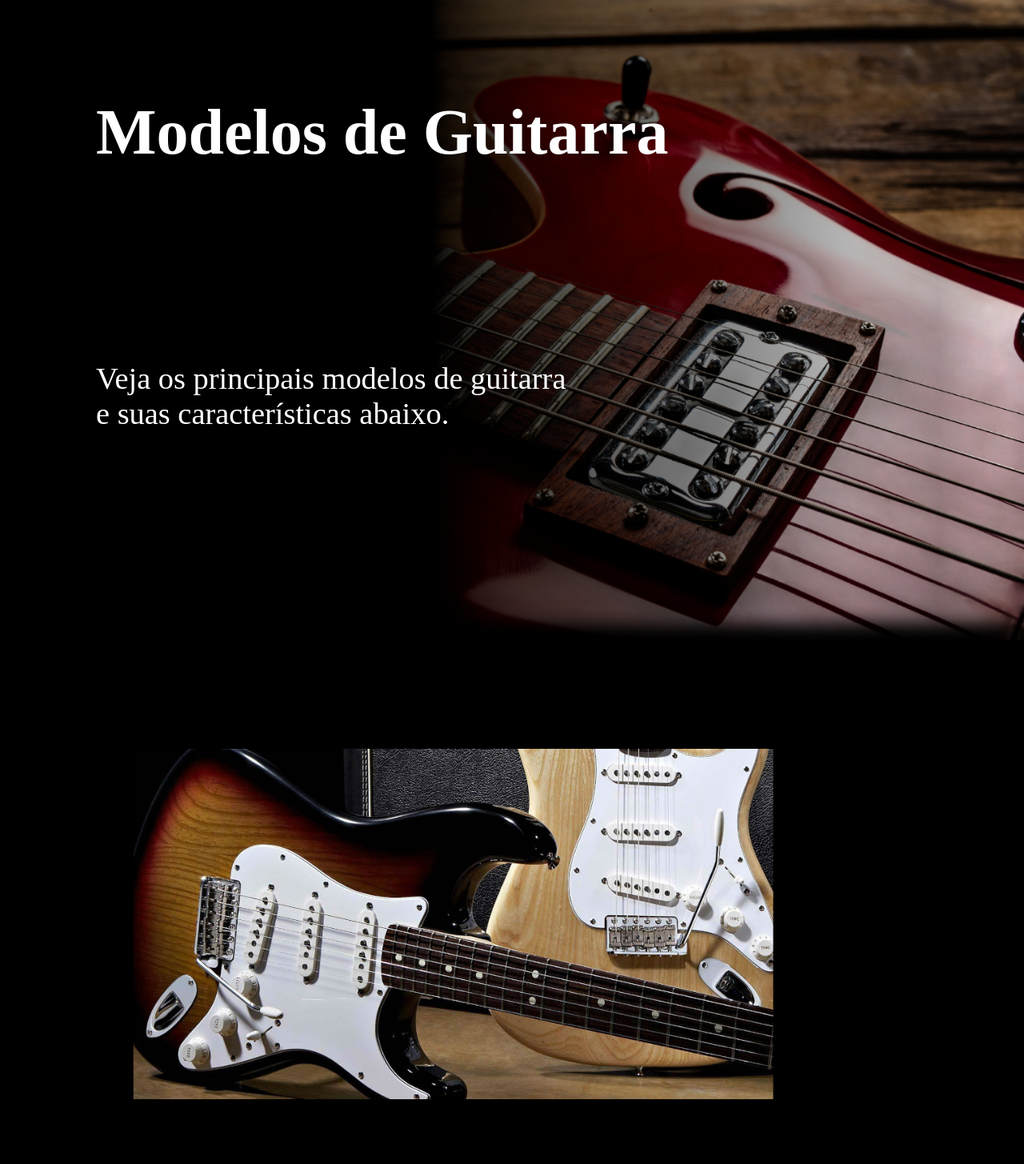
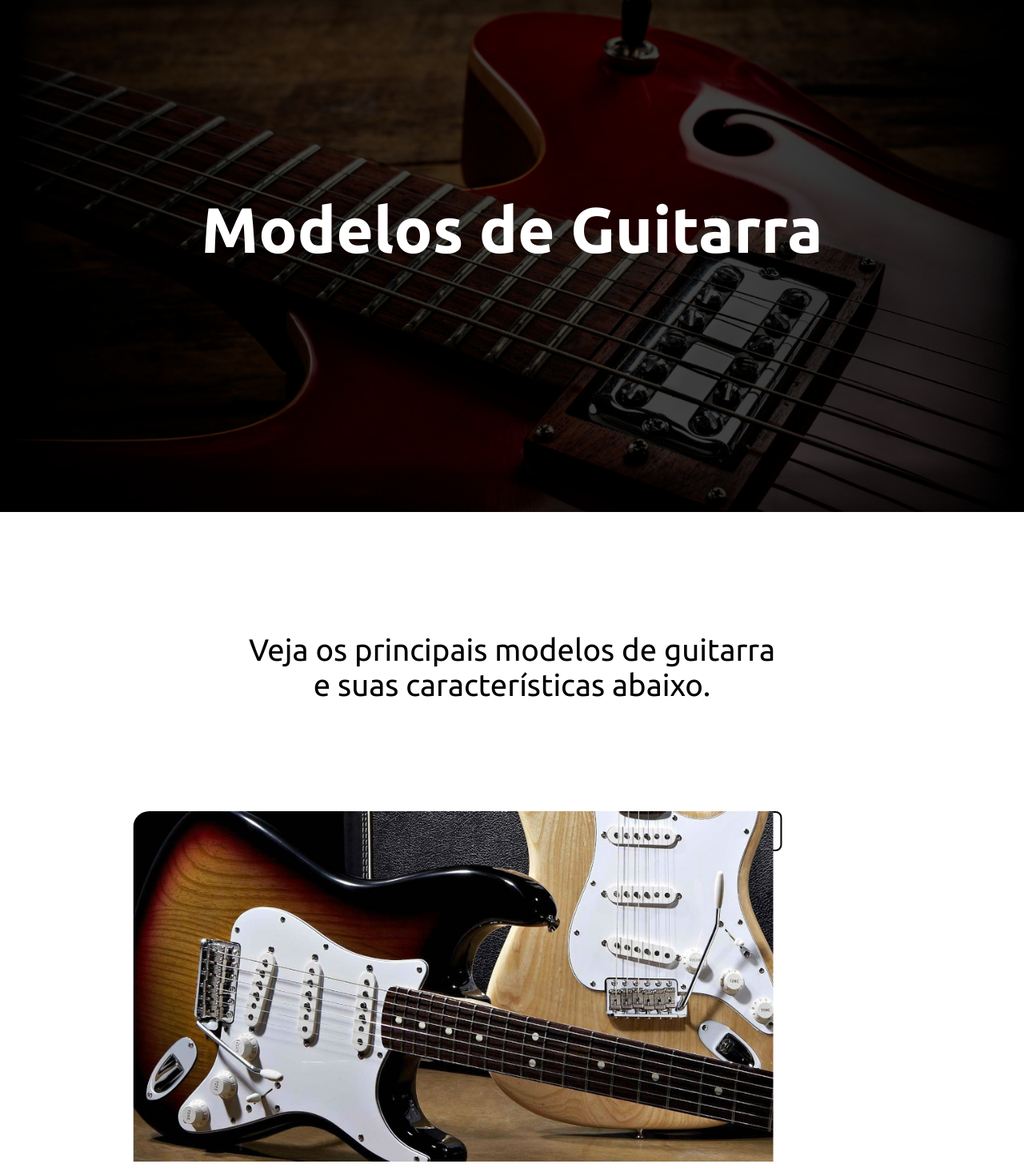
Before and after one commit to gabrielvinni/modelos-de-guitarra, a plain HTML site: page index.html in a window 1280 px wide. Shown: the top 1455 px of the page at 80% size. Drawn offline with Linux system fonts and the light colour scheme.

Commit message:
modelos de guitarra 1.1

```diff
--- a/index.html
+++ b/index.html
@@ -6,14 +6,18 @@
     <meta name="viewport" content="width=device-width, initial-scale=1.0">
     <title>Modelos de Guitarra</title>
     <link rel="stylesheet" href="style.css">
+    <script src="script.js">script</script>
 </head>
 <body>
     <header>
         <h1>Modelos de Guitarra</h1>
-        <p>Veja os principais modelos de guitarra <br> e suas características abaixo.</p>
     </header>
+
+    <p>
+        Veja os principais modelos de guitarra <br> e suas características abaixo.
+    </p>
+
     <div id="body">
-
         <div id="navgation">
             <label class="bar" for="slide1">StratoCaster</label>
             <label class="bar" for="slide2">TeleCaster</label>
--- /dev/null
+++ b/script.js
@@ -0,0 +1,3 @@
+let slide = document.getElementById("label#slide1")
+
+if slide.cheked == true
--- a/style.css
+++ b/style.css
@@ -1,4 +1,11 @@
 @charset "UTF-8";
+
+@import url('https://fonts.googleapis.com/css2?family=Ubuntu:wght@400;700&display=swap');
+
+:root{
+    --font1: Arial, Helvetica, sans-serif;
+    --font2: 'Ubuntu', sans-serif;
+}
 
 *{
     padding: 0px;
@@ -6,34 +13,37 @@
 }
 
 body{
-    background-color: black;
-    color: white;
+    background-color: white;
+    font-family: var(--font2);
 }
 
 h1{
-    padding: 15vh;
+    padding-top: 30vh;
+    text-align: center;
+    color: white;
     font-size: 5em;
 }
 
 p{
-    padding: 15vh;
+    text-align: center;
+    padding-top: 150px;
     font-size: 2.4em;
 }
 
 header{
     margin: auto;
-    min-height: 100vh;
-    background-image: url(imagem/guitarra-fundo-editada.jpg);
+    min-height: 80vh;
+    background-image: url(imagem/guitarra-fundo.jpg);
     background-repeat: no-repeat;
     background-size: cover;
     background-position: center, bottom;
 }
 
 #body{
-    box-shadow: 0px -20px 20px black;
     height: 99vh;
     width: 99vw;
     position: relative;
+
 }
 
 #content{
@@ -77,16 +87,17 @@ input{
 .bar{
     margin: 6px;
     padding: 5px 10px;
-    border: 2px solid white;
+    border: 2px solid black;
     text-align: center;
     border-radius: 8px;
     cursor: pointer;
     transition: .4s;
+    font-weight: bold;
 }
 
 .bar:hover{
-    color: black;
-    background-color: white;
+    color: white;
+    background-color: black;
 }
 
 #slide1:checked ~ .s1{
```
Also changed, not shown: imagem/guitarra-fundo-editada.jpg (deleted), imagem/guitarra-fundo.jpg (added).
